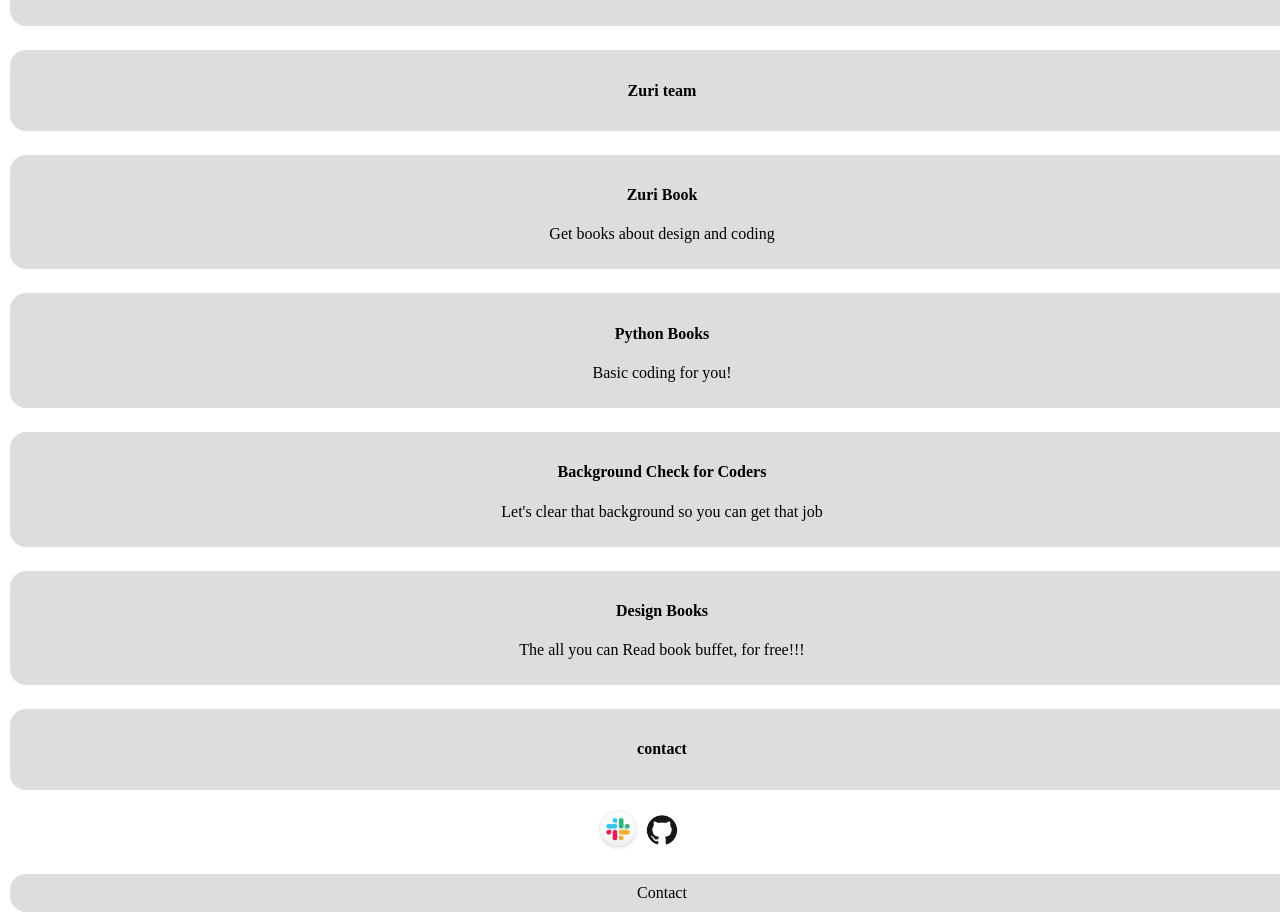
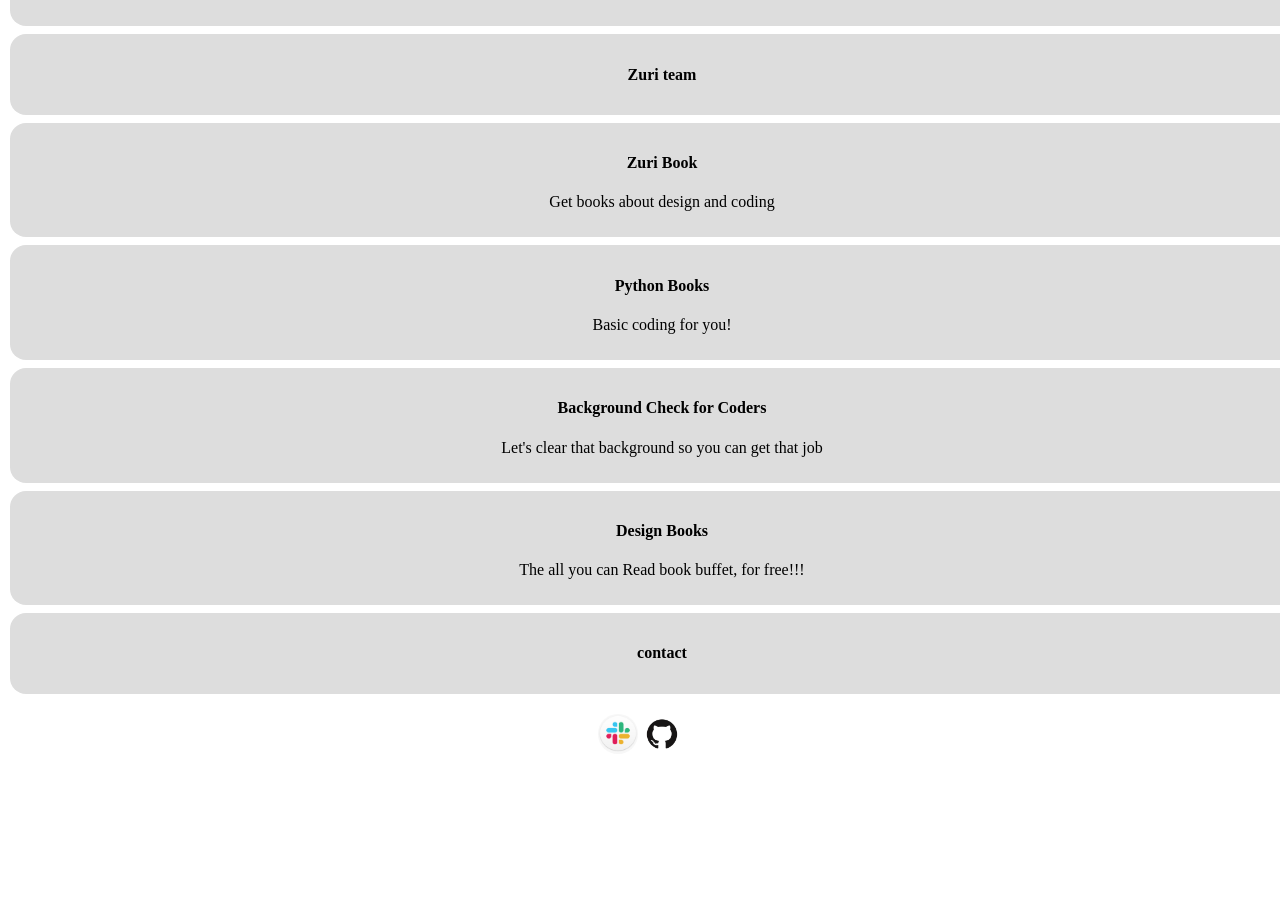
Before and after one commit to Ntshangase/webprofile, a React (Create React App) app: page / in a window 1280 px wide. Shown: the part 300-1224 px from the top of the page. After the commit the page ends 1074 px from the top, so only its background shows below. Built offline with nearby package versions, Linux system fonts and the light colour scheme.

Commit message:
Page link working beautifully

```diff
--- a/src/App.js
+++ b/src/App.js
@@ -1,29 +1,20 @@
-import { BrowserRouter as Router, Link } from "react-router-dom";
-import { Nav } from "react-bootstrap";
+import { Route, Routes } from "react-router-dom";
 import React from "react";
 import Profile from "./profile";
-
-class App extends React.Component {
-
-  constructor(props) {
-    super(props);
-    this.state = { tittle: 'contacts', path: "/contact" }
-  }
+import Contact from "./contact";
 
 
-  render() {
-    return (
-      <Router>
-        <>
-          < Profile />
-        </>
-        <Nav>
-          <Link to="/contact" id="contact">Contact</Link>
-        </Nav>
-      </Router>
-    );
-  }
+export default function App() {
 
+  return (
+    <div>
+
+      <Routes>
+      <Route path="/*" element={<Profile />} />
+      <Route path="/contact" element={<Contact />} />
+      </Routes>
+
+
+    </div>
+  )
 }
-
-export default App;
--- a/src/contact.js
+++ b/src/contact.js
@@ -1,11 +1,9 @@
 
 
-function contactPage (props) {
+export default function contactPage () {
     return (
         <div>
         <p>This page works</p>
         </div>
     )
 }
-
-export default contactPage;
--- a/src/index.js
+++ b/src/index.js
@@ -2,11 +2,14 @@ import React from 'react';
 import ReactDOM from 'react-dom/client';
 import App from './App';
 import 'bootstrap';
+import { BrowserRouter } from 'react-router-dom';
 
 
 const root = ReactDOM.createRoot(document.getElementById('root'));
 root.render(
   <React.StrictMode>
+    <BrowserRouter>
     <App />
+    </BrowserRouter>
   </React.StrictMode>
 );
--- a/src/profile.js
+++ b/src/profile.js
@@ -4,26 +4,24 @@ import slac from '/home/mntwana/webprofile/src/slack logo.png';
 import git from '/home/mntwana/webprofile/src/GitHub-logo.png'
 import './style.css';
 
-console.log(logo,slac,git);
+console.log(logo, slac, git);
 
 export default function Profile() {
   return (
     <div>
       <center>
 
-        <img id="profile__img" src={logo} alt="profile__img"/>
-        <p> <h1 id='slack'> Zulu</h1> </p>
-        <p>
+        <img id="profile__img" src={logo} alt="profile__img" />
+        <h1 id='slack'> Zulu</h1>
+
         <a id='twitter' href='https://twitter.com/elonmusk' target="blank"><h4>Twitter Link</h4></a>
-        </p>
-        <p>
-          <p> <a id='btn__zuri' href='https://training.zuri.team/' target="blank"> <h4>Zuri team</h4></a> </p>
-          <p> <a id='books' href='http://books.zuri.team/' target="blank"> <h4>Zuri Book</h4> <p>Get books about design and coding</p></a> </p>
-          <p> <a id='book__python' href='http://books.zuri.team/python-for-beginners?ref_id=Zulu' target="blank"><h4>Python Books</h4> <p>Basic coding for you! </p></a> </p>
-          <p> <a id='pitch' href='https://background.zuri.team/' target="blank"><h4>Background Check for Coders</h4> <p>Let's clear that background so you can get that job</p></a> </p>
-          <p> <a id='book__design' href='https://books.zuri.team/design-rules' target="blank"><h4>Design Books</h4> <p>The all you can Read book buffet, for free!!!</p></a> </p>
-          <p> <a id='contact' href='/contact' target="blank" > <h4>contact</h4></a> </p>
-        </p>
+        <a id='btn__zuri' href='https://training.zuri.team/' target="blank"> <h4>Zuri team</h4></a>
+        <a id='books' href='http://books.zuri.team/' target="blank"> <h4>Zuri Book</h4> <p>Get books about design and coding</p></a>
+        <a id='book__python' href='http://books.zuri.team/python-for-beginners?ref_id=Zulu' target="blank"><h4>Python Books</h4> <p>Basic coding for you! </p></a>
+        <a id='pitch' href='https://background.zuri.team/' target="blank"><h4>Background Check for Coders</h4> <p>Let's clear that background so you can get that job</p></a>
+        <a id='book__design' href='https://books.zuri.team/design-rules' target="blank"><h4>Design Books</h4> <p>The all you can Read book buffet, for free!!!</p></a>
+        <a id='contact' href='/contact' > <h4>contact</h4></a>
+
         <p> <img id='pic1' src={slac} alt='slack logo'></img> <img id='pic2' src={git} alt='github logo' ></img> </p>
       </center>
     </div>
```
Also changed, not shown: 1 other file (tests, documents, lock files or other folders).
